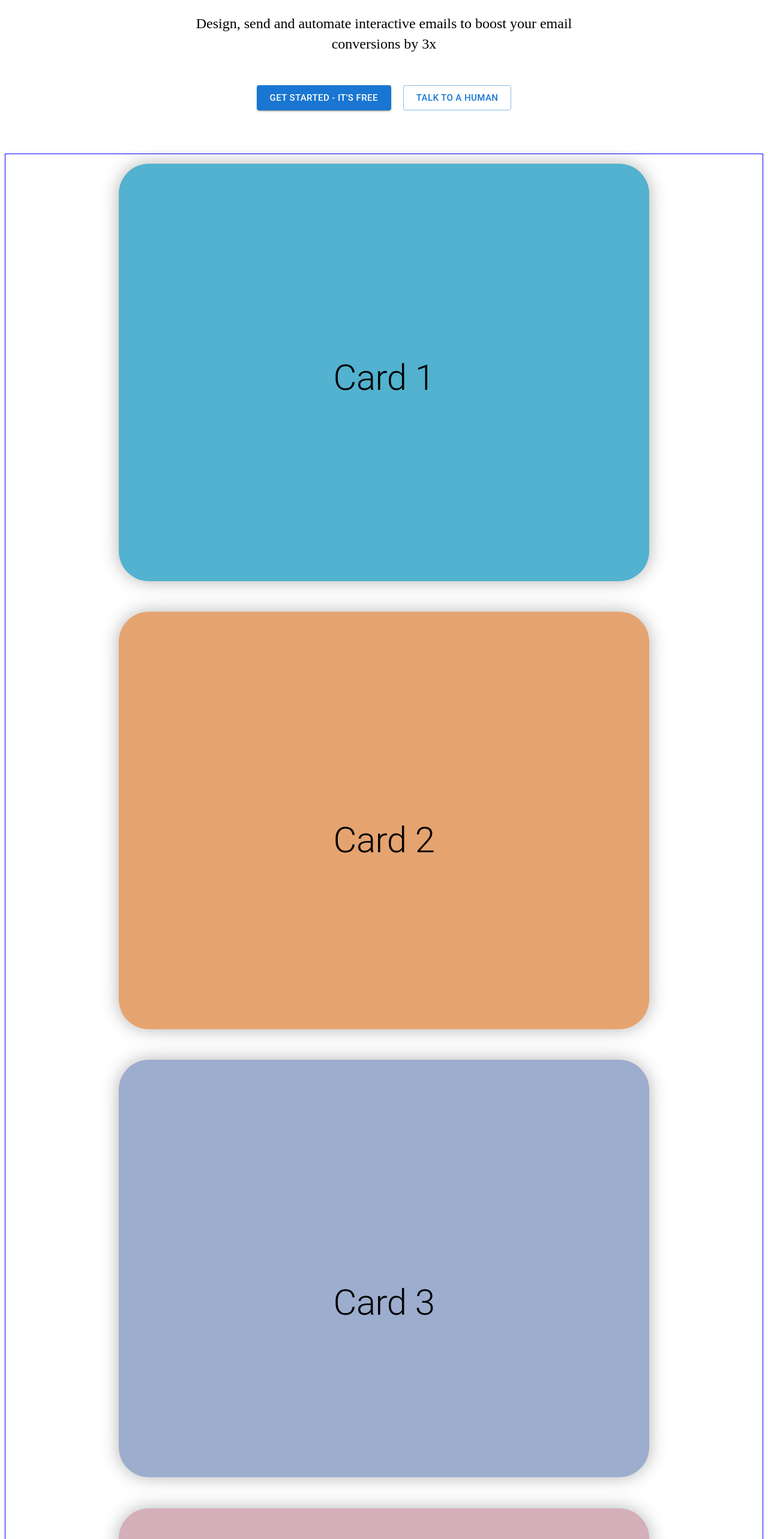
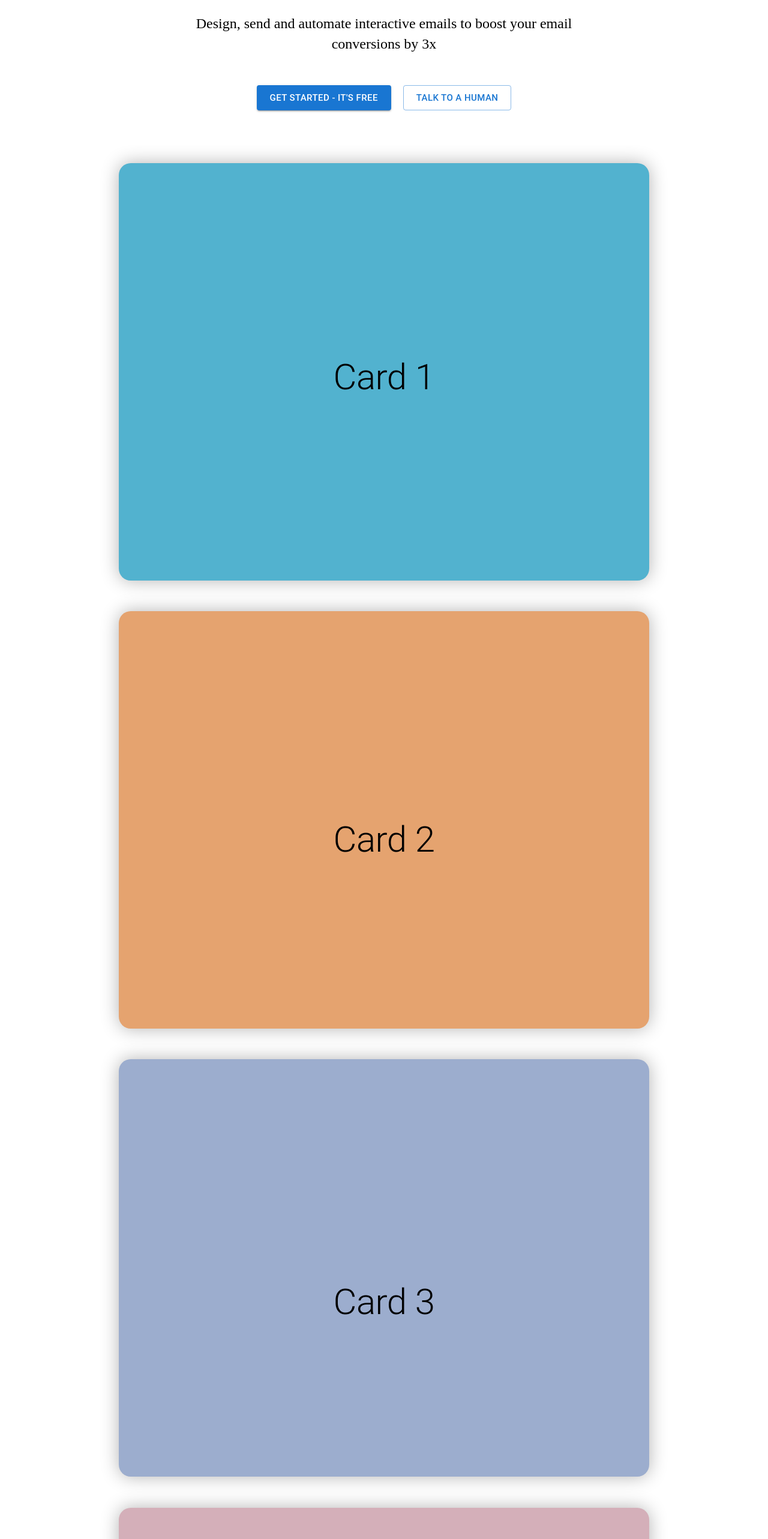
Before and after one commit to amitbanjarehub/vertex_website, a React (Create React App) app: page /about in a window 1280 px wide. Shown: the part 234-2800 px from the top of the page at 60% size. Built offline with nearby package versions, Linux system fonts and the light colour scheme.

Commit message:
section 3 cards sticy responsiveness part completed

```diff
--- a/src/Pages/Section/Section3/Section3.jsx
+++ b/src/Pages/Section/Section3/Section3.jsx
@@ -5,7 +5,7 @@ const Section3 = () => {
   return (
     <Stack
       sx={{
-        border: "1px solid blue",
+
         display: "flex",
         flexDirection: "column",
         justifyContent: "center",
@@ -41,7 +41,7 @@ const Section3 = () => {
               //Base Style
               boxSizing: "border-box",
               padding: "30px",
-              borderRadius: "50px",
+              borderRadius: "20px",
               boxShadow: "0 0 30px 0 rgba(0, 0, 0, 0.3)",
               height: "87vh",
               display: "flex",
@@ -66,7 +66,7 @@ const Section3 = () => {
               //Base Style
               boxSizing: "border-box",
               padding: "30px",
-              borderRadius: "50px",
+              borderRadius: "20px",
               boxShadow: "0 0 30px 0 rgba(0, 0, 0, 0.3)",
               height: "87vh",
               display: "flex",
@@ -91,7 +91,7 @@ const Section3 = () => {
               //Base Style
               boxSizing: "border-box",
               padding: "30px",
-              borderRadius: "50px",
+              borderRadius: "20px",
               boxShadow: "0 0 30px 0 rgba(0, 0, 0, 0.3)",
               height: "87vh",
               display: "flex",
@@ -116,7 +116,7 @@ const Section3 = () => {
               //Base Style
               boxSizing: "border-box",
               padding: "30px",
-              borderRadius: "50px",
+              borderRadius: "20px",
               boxShadow: "0 0 30px 0 rgba(0, 0, 0, 0.3)",
               height: "87vh",
               display: "flex",
@@ -142,7 +142,7 @@ const Section3 = () => {
               //Base Style
               boxSizing: "border-box",
               padding: "30px",
-              borderRadius: "50px",
+              borderRadius: "20px",
               boxShadow: "0 0 30px 0 rgba(0, 0, 0, 0.3)",
               height: "87vh",
               display: "flex",
```
